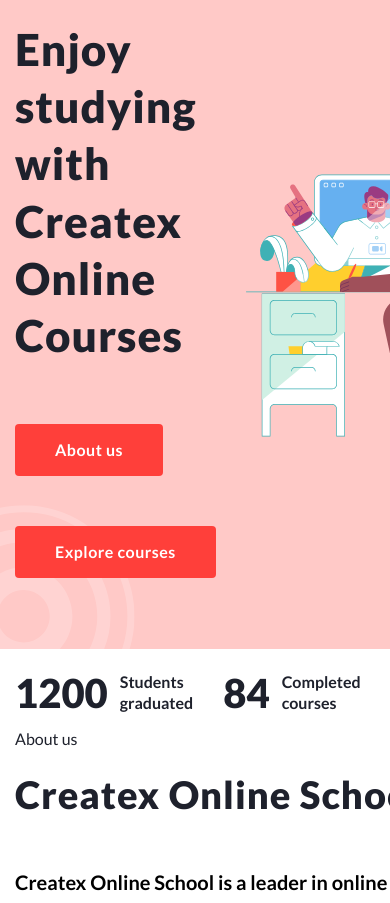
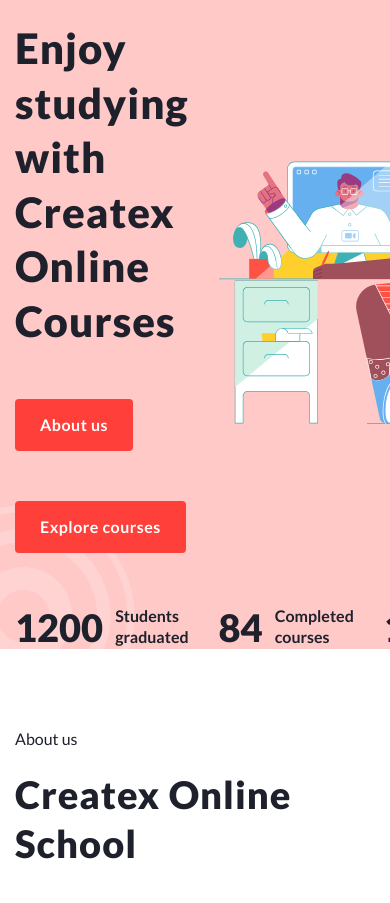
Before and after one commit to Natalia-Strizhneva/Createx, a website: page index.html in a window 390 px wide. Shown: the part 195-1098 px from the top of the page. Drawn offline with nearby package versions, Linux system fonts and the light colour scheme; some packages are replaced by stand-ins of ours; a script that the page names is missing; files whose address does not match are found by name.

Commit message:
init adaptive

```diff
--- a/css/style.css
+++ b/css/style.css
@@ -231,7 +231,7 @@
 .header__row-item span {
   font-weight: 900;
   font-size: 40px;
-  line-height: 130px;
+  line-height: 130%;
   margin-right: 12px;
 }
 /* -------------------------------------------------------------------------------------------------- */
@@ -843,6 +843,24 @@
   }
 }
 
+/* --------------------------------------------- */
+
+@media (max-width: 900px) {
+  .header__title {
+    font-size: 42px;
+    max-width: 340px;
+    margin-bottom: 50px;
+  }
+  .header__row-item span {
+    font-size: 38px;
+  }
+  .button {
+    padding: 0 25px;
+  }
+}
+
+/* --------------------------------------------- */
+
 @media (max-width: 440px) {
   .header__top {
     min-width: none;
```
